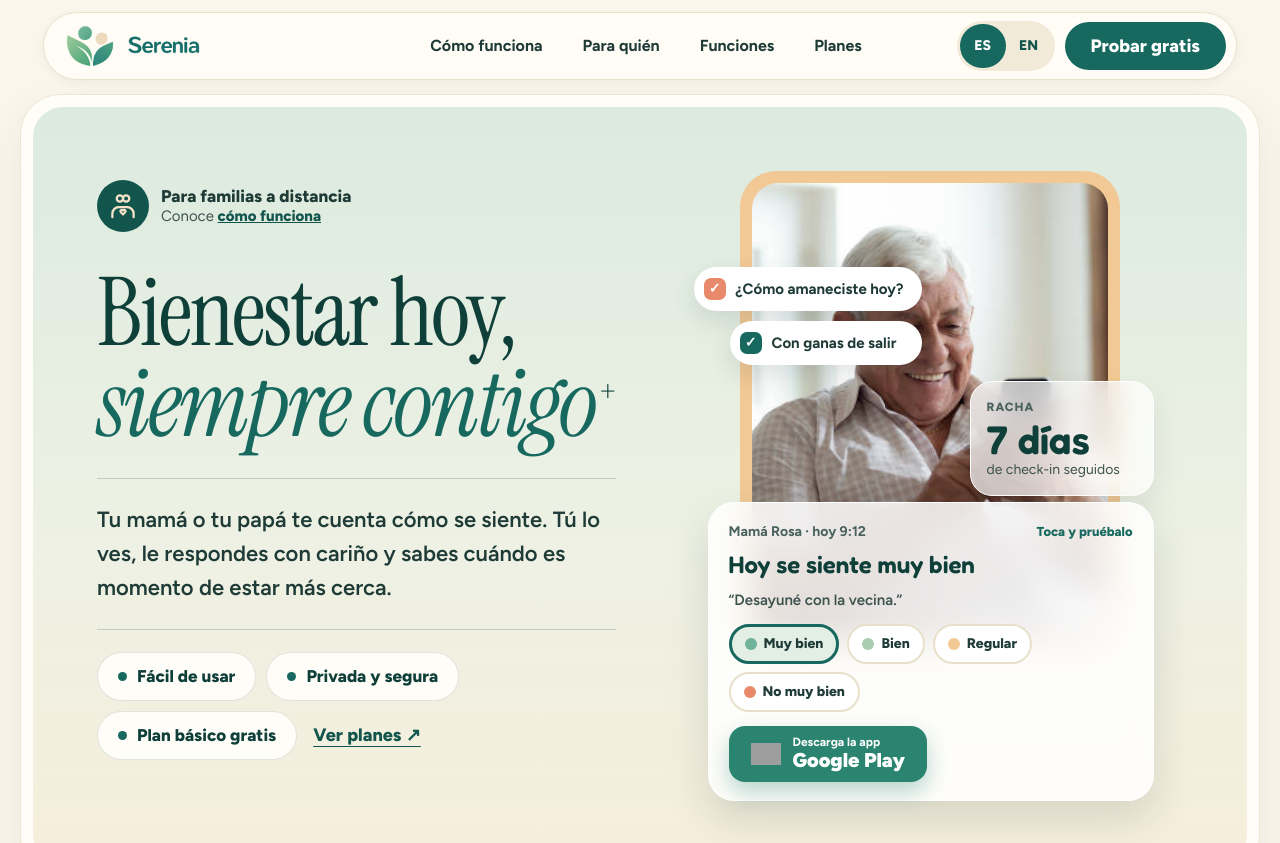
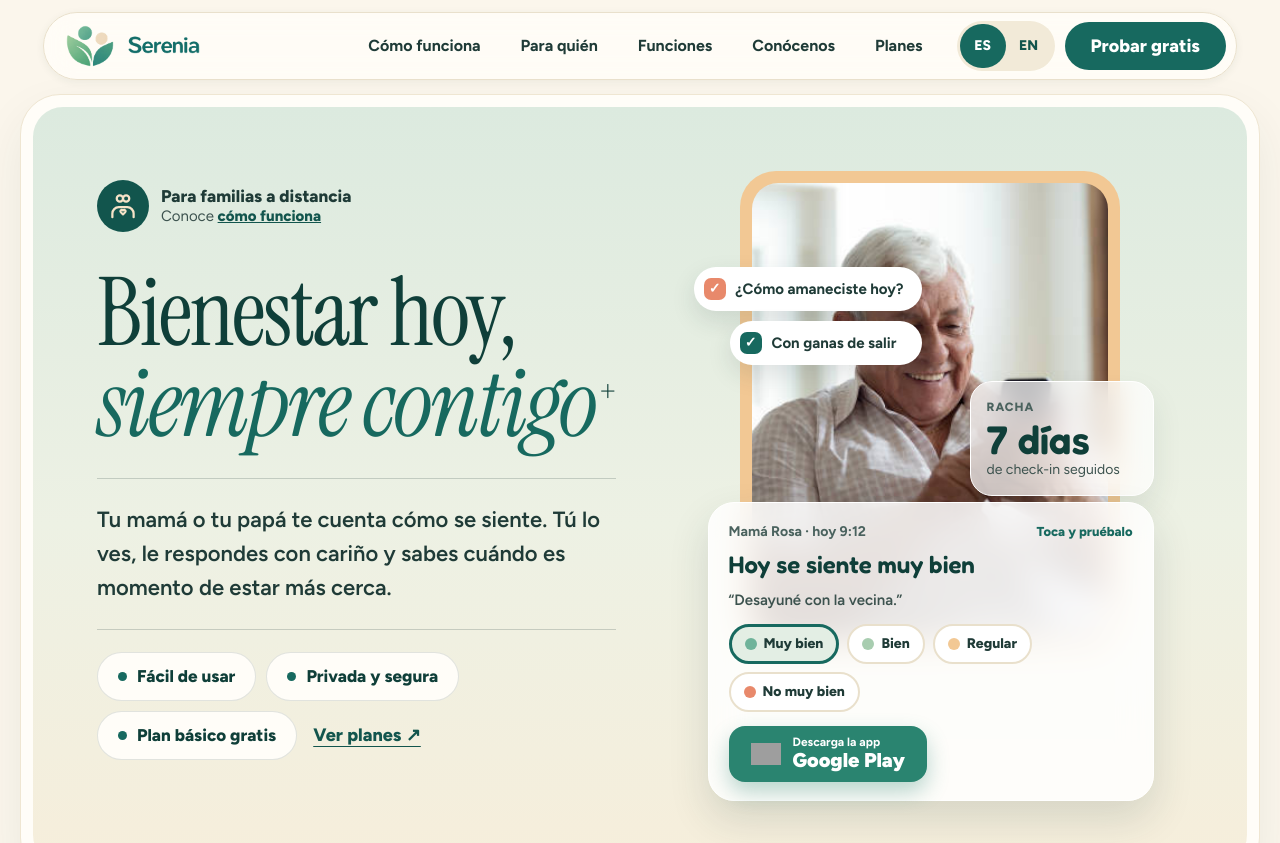
Before and after one commit to upc-pre-202620-1acc0238-4945-vitalcare/serenia-website, a website built with Vite: page index.html in a window 1280 px wide. Shown: the top 843 px of the page. Built offline with nearby package versions, Linux system fonts and the light colour scheme; grey boxes are pictures that could not be loaded.

Commit message:
feat(landing): add nav link to videos section

```diff
--- a/index.html
+++ b/index.html
@@ -414,7 +414,7 @@
 <div style="font-family:'Instrument Serif',Georgia,serif;font-size:32px;line-height:1.1;color:#F6E3C8;max-width:320px">Bienestar hoy, siempre contigo.</div>
 <a href="#lista" style="display:inline-flex;align-items:center;gap:14px;background:#FFFDF8;color:#0B2D29;border-radius:16px;padding:0 22px;min-height:56px;transition:transform .2s" class="hv-15"><img src="https://storage.googleapis.com/gweb-uniblog-publish-prod/images/Logo_Play_512px_clr_nGVTgYY.width-500.format-webp.webp" alt="" style="width:28px;height:28px;object-fit:contain;display:block"><span style="display:flex;flex-direction:column;line-height:1.15"><span style="font-size:12px;font-weight:600;color:#3C524E">Descarga la app</span><span style="font-size:19px;font-weight:800">Google Play</span></span></a>
 </div>
-<div style="flex:1 1 160px;display:flex;flex-direction:column;gap:14px"><div style="font-family:'Fredoka',sans-serif;font-weight:600;font-size:18px;color:#F6E3C8">Serenia</div><a href="#como" style="color:#D6E6DA;font-size:17px;font-weight:600" class="hv-16">Cómo funciona</a><a href="#familia" style="color:#D6E6DA;font-size:17px;font-weight:600" class="hv-16">Para quién</a><a href="#funciones" style="color:#D6E6DA;font-size:17px;font-weight:600" class="hv-16">Funciones</a><a href="#planes" style="color:#D6E6DA;font-size:17px;font-weight:600" class="hv-16">Planes</a></div>
+<div style="flex:1 1 160px;display:flex;flex-direction:column;gap:14px"><div style="font-family:'Fredoka',sans-serif;font-weight:600;font-size:18px;color:#F6E3C8">Serenia</div><a href="#como" style="color:#D6E6DA;font-size:17px;font-weight:600" class="hv-16">Cómo funciona</a><a href="#familia" style="color:#D6E6DA;font-size:17px;font-weight:600" class="hv-16">Para quién</a><a href="#funciones" style="color:#D6E6DA;font-size:17px;font-weight:600" class="hv-16">Funciones</a><a href="#videos" style="color:#D6E6DA;font-size:17px;font-weight:600" class="hv-16">Conócenos</a><a href="#planes" style="color:#D6E6DA;font-size:17px;font-weight:600" class="hv-16">Planes</a></div>
 <div style="flex:1 1 160px;display:flex;flex-direction:column;gap:14px"><div style="font-family:'Fredoka',sans-serif;font-weight:600;font-size:18px;color:#F6E3C8">Información</div><a href="#inicio" style="color:#D6E6DA;font-size:17px;font-weight:600" class="hv-16">Privacidad</a><a href="#inicio" style="color:#D6E6DA;font-size:17px;font-weight:600" class="hv-16">Términos</a><a href="#inicio" style="color:#D6E6DA;font-size:17px;font-weight:600" class="hv-16">Contacto</a></div>
 </div>
 <div style="display:flex;justify-content:space-between;align-items:center;gap:16px;flex-wrap:wrap;padding-top:28px;font-size:15px;color:#A9C4B5;font-weight:600">
--- a/src/main.js
+++ b/src/main.js
@@ -27,7 +27,7 @@ const MOODS = [
   { label: 'No muy bien', dot: '#E8896B', title: 'Hoy no se siente muy bien', note: '“Extraño a todos.”' },
 ];
 
-const NAV = [['como', 'Cómo funciona'], ['familia', 'Para quién'], ['funciones', 'Funciones'], ['planes', 'Planes']];
+const NAV = [['como', 'Cómo funciona'], ['familia', 'Para quién'], ['funciones', 'Funciones'], ['videos', 'Conócenos'], ['planes', 'Planes']];
 
 const ATTRS = [
   { t: 'Sencilla', d: 'Pocos pasos, sin tecnicismos.' },
```
